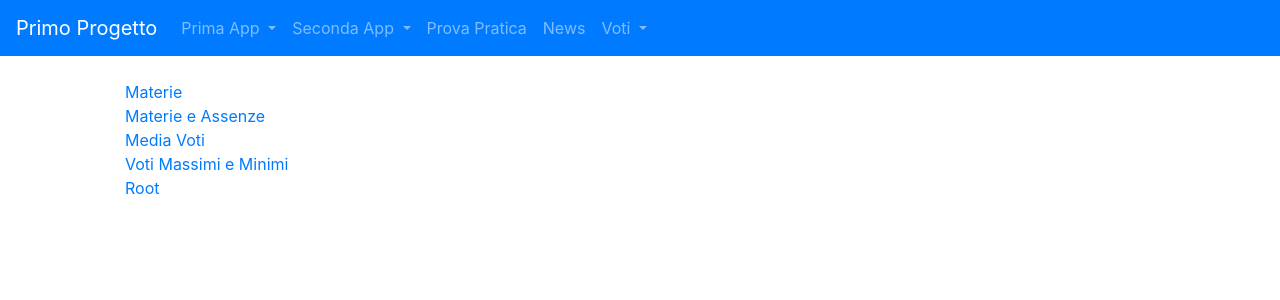
After one commit to IlMorgoz/primo_progetto, a Django app: page /voti in a window 1280 px wide. The commit adds this page. Shown: the top 300 px of the page. Run offline with Django 5.2, Linux system fonts and the light colour scheme.

Commit message:
Quality of life improvements

```diff
--- a/news/templates/news/index_news.html
+++ b/news/templates/news/index_news.html
@@ -5,7 +5,7 @@
     {%block content%}
         <ul style="list-style-type: none;">
             <li><a href="{% url 'news:home'%}">Homepage</a></li>
-            <li><a href="{% url 'news:lista_articoli' 1%}">Lista Articoli</a></li> <!--1 è un numero a caso, future implementazioni di funzionalità necessarie-->
+            <li><a href="{% url 'news:lista_articoli' 2%}">Lista Articoli</a></li> <!--1 è un numero a caso, future implementazioni di funzionalità necessarie-->
             <li><a href="{% url 'news:query_base'%}">Query</a></li>
             <li><a href="/">Root</a></li>
         </ul>
--- a/templates/base.html
+++ b/templates/base.html
@@ -46,15 +46,9 @@
                 </li>
                 <li>
                     <a class="nav-link" href="{% url 'prova_pratica_1:index'%}">Prova Pratica</a>
-                    <button class="navbar-toggler" type="button" data-toggle="collapse" data-target="#navbarSupportedContent" aria-controls="navbarSupportedContent" aria-expanded="false" aria-label="Toggle navigation">
-                        <span class="navbar-toggler-icon"></span>
-                    </button>
                 </li>
                 <li>
                     <a class="nav-link" href="{% url 'news:index_news'%}">News</a>
-                    <button class="navbar-toggler" type="button" data-toggle="collapse" data-target="#navbarSupportedContent" aria-controls="navbarSupportedContent" aria-expanded="false" aria-label="Toggle navigation">
-                        <span class="navbar-toggler-icon"></span>
-                    </button>
                 </li>
                 <li class="nav-item dropdown">
                     <a class="nav-link dropdown-toggle" href="#" id="navbarDropdown" role="button" data-toggle="dropdown" aria-haspopup="true" aria-expanded="false">
@@ -77,6 +71,9 @@
             <ol>
                 <li><a href="{% url 'prima_app:index'%}">Prima App</a></li>
                 <li><a href="{% url 'seconda_app:index'%}">Seconda App</a></li>
+                <li><a href="{% url 'prova_pratica_1:index'%}">Prova Pratica</a></li>
+                <li><a href="{% url 'news:index_news'%}">News</a></li>
+                <li><a href="{% url 'voti:index'%}">Voti</a></li>
                 <li><a href="/admin">Pannello admin</a></li>
             </ol>
         {%endblock content%}
--- /dev/null
+++ b/voti/templates/voti/indexVoti.html
@@ -0,0 +1,13 @@
+{% extends 'base.html' %}
+    {% block title %}
+        Materie
+    {% endblock title %}
+    {% block content %}
+        <ul style="list-style-type: none;">
+            <li><a href="{% url 'voti:materie'%}">Materie</a></li>
+            <li><a href="{% url 'voti:MaterieEAssenze'%}">Materie e Assenze</a></li>
+            <li><a href="{% url 'voti:MediaVoti'%}">Media Voti</a></li>
+            <li><a href="{% url 'voti:min_max_voti'%}">Voti Massimi e Minimi</a></li>
+            <li><a href="/">Root</a></li>
+        </ul>
+    {% endblock content %}
--- a/voti/urls.py
+++ b/voti/urls.py
@@ -1,8 +1,10 @@
 from django.contrib import admin
 from django.urls import path,include
-from .views import view_a,view_b,view_c,view_d
+from .views import view_a,view_b,view_c,view_d,index
 app_name = 'voti'
-urlpatterns = [path("/materie",view_a,name="materie"),
-               path("/materie_e_assenze",view_b,name="MaterieEAssenze"),
-               path("/medie_voti",view_c,name="MediaVoti"),
-               path("/min_max",view_d,name="min_max_voti"),]
+urlpatterns = [
+    path('',index, name="index"),
+    path("/materie",view_a,name="materie"),
+   path("/materie_e_assenze",view_b,name="MaterieEAssenze"),
+   path("/medie_voti",view_c,name="MediaVoti"),
+   path("/min_max",view_d,name="min_max_voti"),]
--- a/voti/views.py
+++ b/voti/views.py
@@ -4,6 +4,8 @@ voti = {'Giuseppe Gullo':[("Matematica",9,0),("Italiano",7,3),("Inglese",7,4),("
        'Antonio Barbera':[("Matematica",8,1),("Italiano",6,1),("Inglese",9,0),("Storia",8,2),("Geografia",8,1)],
        'Nicola Spina':[("Matematica",7,2),("Italiano",6,2),("Inglese",4,3),("Storia",8,2),("Geografia",8,2)]}
 # Create your views here.
+def index(request):
+    return  render(request,"voti/indexVoti.html")
 def view_a(request):
     context = {"materie":["Matematica","Italiano","Inglese","Storia","Geografia"]}
     return render(request,"voti/materie.html",context)
```
Also changed, not shown: news/templates/news/query.html (+13 -12 lines), news/templatetags/giornalista_tags.py (added, +12 -0 lines), db.sqlite3, news/templatetags/__init__.py (added).
